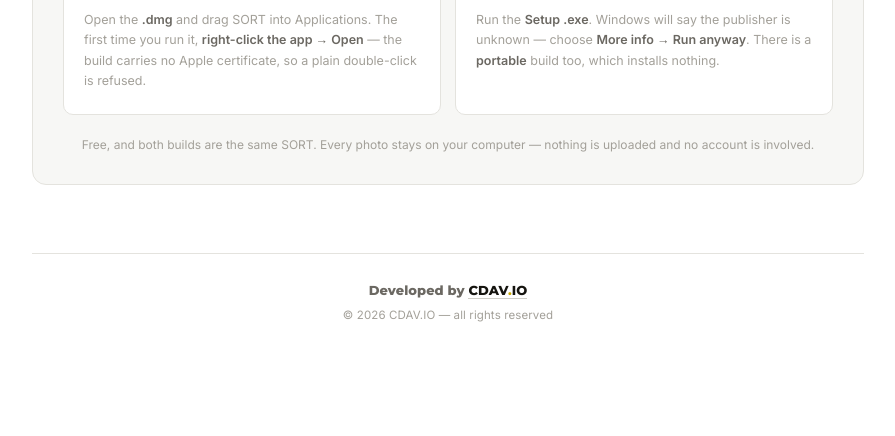
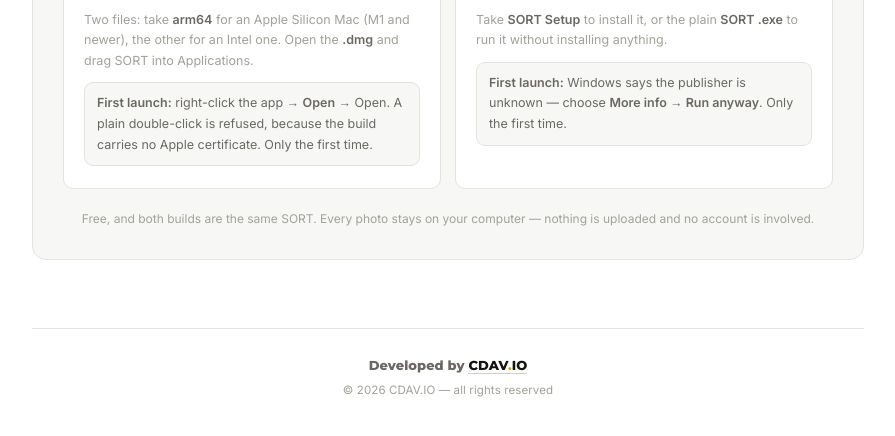
Before and after one commit to CDAVIO/Sort, a plain HTML site: page index.html in a window 1280 px wide. Shown: the part 1220-1656 px from the top of the page, without its empty margins (192-1087 px from the left). Drawn offline with Linux system fonts and the light colour scheme.

Commit message:
Say which file to pick, and when the security prompt appears
The release carries four files — two .dmg, two .exe — and the cards named
none of them. Someone landing on the release page had to guess whether
arm64 or the other build was theirs, and on Windows whether Setup or the
bare .exe was the one to take.

The first-launch warning is now its own boxed note rather than a clause at
the end of a paragraph, since it is the step people actually get stuck on,
and it says plainly that it only applies once.

Also brings the README in line: the offline section still described saving
the page as SORT.html, which stopped being how you get SORT when the apps
landed.

```diff
--- a/index.html
+++ b/index.html
@@ -357,6 +357,8 @@
 .dlcard .btn{width:100%;justify-content:center}
 a.btn{text-decoration:none}
 .dlcard p{font-size:12.5px;color:var(--ink3);line-height:1.65;margin-top:13px}
+.dlcard p.warn{background:var(--wash);border:1px solid var(--rule);border-radius:9px;
+  padding:10px 12px;color:var(--ink2);margin-top:11px}
 .dlcard p b{color:var(--ink2);font-weight:600}
 .dlnote{font-size:12px;color:var(--ink3);margin-top:20px;line-height:1.6}
 @media(max-width:720px){.dl{padding:26px 18px 22px}.dlgrid{grid-template-columns:1fr}}
@@ -615,13 +617,15 @@
       <svg class="ic icLogo"><use href="#i-apple"/></svg>
       <h3>macOS</h3>
       <a class="btn btn-solid btn-lg" href="https://github.com/CDAVIO/Sort/releases/latest"><svg class="ic"><use href="#i-down"/></svg> Download for macOS</a>
-      <p>Open the <b>.dmg</b> and drag SORT into Applications. The first time you run it, <b>right-click the app → Open</b> — the build carries no Apple certificate, so a plain double-click is refused.</p>
+      <p>Two files: take <b>arm64</b> for an Apple Silicon Mac (M1 and newer), the other for an Intel one. Open the <b>.dmg</b> and drag SORT into Applications.</p>
+      <p class="warn"><b>First launch:</b> right-click the app → <b>Open</b> → Open. A plain double-click is refused, because the build carries no Apple certificate. Only the first time.</p>
     </div>
     <div class="dlcard">
       <svg class="ic icLogo"><use href="#i-windows"/></svg>
       <h3>Windows</h3>
       <a class="btn btn-solid btn-lg" href="https://github.com/CDAVIO/Sort/releases/latest"><svg class="ic"><use href="#i-down"/></svg> Download for Windows</a>
-      <p>Run the <b>Setup .exe</b>. Windows will say the publisher is unknown — choose <b>More info → Run anyway</b>. There is a <b>portable</b> build too, which installs nothing.</p>
+      <p>Take <b>SORT Setup</b> to install it, or the plain <b>SORT .exe</b> to run it without installing anything.</p>
+      <p class="warn"><b>First launch:</b> Windows says the publisher is unknown — choose <b>More info → Run anyway</b>. Only the first time.</p>
     </div>
   </div>
 
```
Also changed, not shown: README.md.
